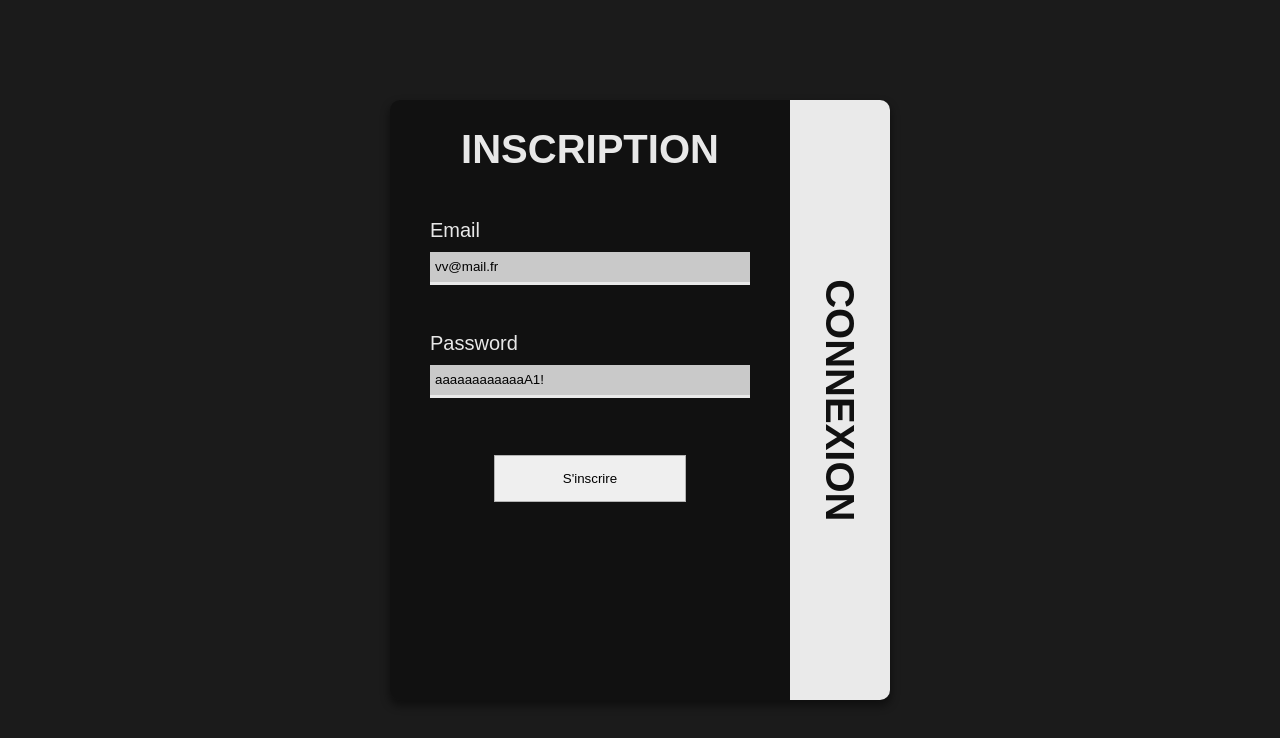
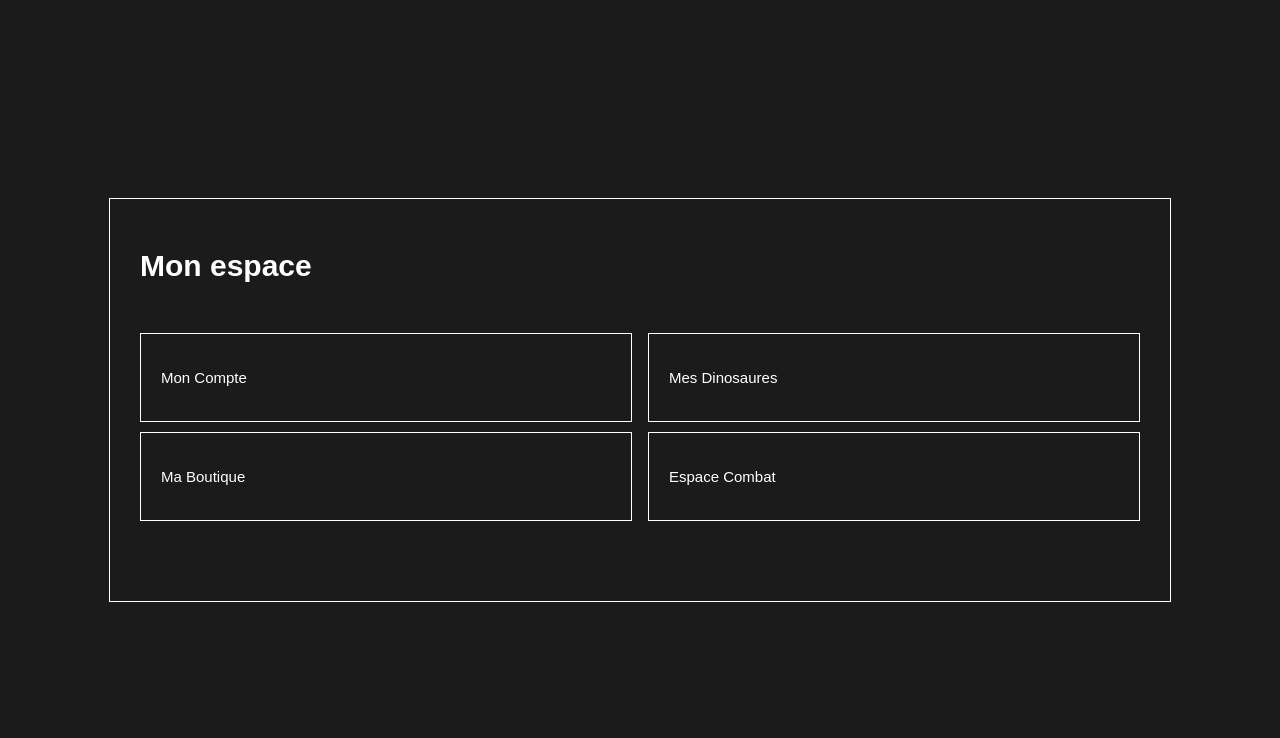
Before and after one commit to Vince441/Le-Monde-Perdu-FrontEnd, an Angular app: page /espace-utilisateur in a window 1280 px wide. Before the commit this address led to /accueil. Shown: the top 738 px of the page. Built offline with nearby package versions, Linux system fonts and the light colour scheme.

Commit message:
gtml et css connexion inscription et espace utilisateur

```diff
--- a/src/app/app.routes.ts
+++ b/src/app/app.routes.ts
@@ -14,7 +14,7 @@ export const routes: Routes = [
     {
         path: 'espace-utilisateur',
         loadComponent: () => import('./pages/utilisateur/espace-utilisateur/espace-utilisateur').then(m => m.EspaceUtilisateur),
-        canActivate: [authGuard]
+        // canActivate: [authGuard]
     }, {
         path: '',
         redirectTo: 'accueil',
--- a/src/app/pages/accueil/accueil.html
+++ b/src/app/pages/accueil/accueil.html
@@ -7,14 +7,14 @@
 
             <div class="container-input-connexion">
                 <div class="form-input">
+                    <input placeholder="" type="email" formControlName="email">
                     <label>
                         Email
                     </label>
-                    <input type="email" formControlName="email">
                 </div>
-                <div class="form-input">
+                <div class="form-input absolute">
+                    <input placeholder="" type="password" formControlName="password">
                     <label>Password</label>
-                    <input type="text" formControlName="password">
                 </div>
             </div>
 
@@ -37,14 +37,16 @@
 
             <div class="container-input-connexion">
                 <div class="form-input">
+
+                    <input placeholder="" type="email" formControlName="email">
                     <label>
-                        email
+                        Email
                     </label>
-                    <input type="email" formControlName="email">
                 </div>
                 <div class="form-input">
+
+                    <input placeholder="" type="text" formControlName="password">
                     <label>Password</label>
-                    <input type="text" formControlName="password">
                 </div>
             </div>
 
--- a/src/app/pages/accueil/accueil.scss
+++ b/src/app/pages/accueil/accueil.scss
@@ -1,16 +1,15 @@
 .container-form {
     display: flex;
     box-shadow: 0px 5px 9px 1px rgba(0, 0, 0, 0.44);
-    border-radius: 10px 10px 10px 10px;
 
     form {
         width: 400px;
         height: 600px;
         background-color: var(--secondary-color);
-        border-radius: 10px 0px 0px 10px;
         display: flex;
         flex-direction: column;
         align-items: center;
+        justify-content: center;
         row-gap: 20px;
         animation: transition 1.5s ease-in-out;
 
@@ -26,17 +25,21 @@
                 .form-input {
                     label {
                         color: var(--secondary-color);
+
                     }
 
                     input {
-                        box-shadow: 0px 3px 0px 0px #d4d4d4f1;
                         background-color: var(--white);
+                        box-shadow: 0px 1px 0px 0px var(--secondary-color);
+                        color: var(--primary-color);
+                    }
+
+                    input:focus+label,
+                    input:not(:placeholder-shown)+label {
+                        top: -50%;
+                        font-size: 1.5rem;
                     }
                 }
-            }
-
-            label {
-                color: var(--secondary-color);
             }
         }
 
@@ -44,12 +47,11 @@
             from {
                 opacity: 0;
             }
+
             to {
                 opacity: 1;
             }
-
         }
-
 
         h1 {
             font-size: 4rem;
@@ -69,23 +71,36 @@
                 width: 100%;
                 color: white;
                 row-gap: 10px;
+                position: relative;
 
                 label {
                     font-size: 2rem;
                     color: var(--white);
+                    position: absolute;
+                    transition: all 0.3s ease;
+                    top: 20%;
                 }
 
                 input {
                     height: 20px;
                     border-radius: 0px;
-                    box-shadow: 0px 3px 0px 0px var(--white);
-                    background-color: #d4d4d4f1;
+                    box-shadow: 0px 1px 0px 0px var(--white);
+                    background-color: var(--secondary-color);
                     border: 0;
-                    padding: 5px;
+                    padding: 5px 0 5px 0;
+                    color: var(--white);
+                    font-size: 1.7rem;
 
                     &:focus-visible {
-                        outline: 0px
+                        outline: 0px;
                     }
+                }
+
+                input:focus+label,
+                input:not(:placeholder-shown)+label {
+                    top: -50%;
+                    ;
+                    font-size: 1.5rem;
                 }
             }
         }
@@ -93,7 +108,6 @@
         .container-btn {
             width: 80%;
             padding: 3rem;
-
 
             .list-btn {
                 padding: 0;
@@ -104,7 +118,6 @@
                     display: flex;
                     justify-content: center;
 
-
                     .btn {
                         padding: 1.5rem;
                         border-radius: 0px;
@@ -113,6 +126,7 @@
                         transition: all 0.2s ease;
                         width: 60%;
                         border: 1px solid rgba(0, 0, 0, 0.247);
+                        background-color: var(--white);
 
                         &:active {
                             background-color: var(--secondary-color);
@@ -127,7 +141,6 @@
     .connexion-wrapper {
         height: 600px;
         width: 100px;
-        border-radius: 0 10px 10px 0;
         background-color: var(--white);
         display: flex;
         justify-content: center;
@@ -140,7 +153,7 @@
 
             .connexion {
                 h1 {
-                    color: var(--white)
+                    color: var(--white);
                 }
             }
         }
--- a/src/app/pages/accueil/accueil.ts
+++ b/src/app/pages/accueil/accueil.ts
@@ -33,8 +33,8 @@ export class Accueil {
   ) {
 
     this.form = this.fb.group({
-      email: ['vv@mail.fr', Validators.required],
-      password: ['aaaaaaaaaaaaA1!', Validators.required]
+      email: ['', Validators.required],
+      password: ['', Validators.required]
     });
 
   }
--- a/src/app/pages/utilisateur/espace-utilisateur/espace-utilisateur.html
+++ b/src/app/pages/utilisateur/espace-utilisateur/espace-utilisateur.html
@@ -1,12 +1,24 @@
 <div class="main">
 
     <div class="container-mon-espace">
+
         <h1>Mon espace</h1>
-        <p>Noubliez-pas de mettre</p>
-        <div class="mon-espace"><p>Mon Compte</p></div>
-        <div class="mon-espace"><p>Mes Dinosaures</p></div>
-        <div class="mon-espace"><p>Ma Boutique</p></div>
-        <div class="mon-espace"><p>Espace Combat</p></div>
+
+
+        <ul>
+            <li><a href="#">
+                    <p>Mon Compte</p>
+                </a></li>
+            <li><a href="#">
+                    <p>Mes Dinosaures</p>
+                </a></li>
+            <li><a href="#">
+                    <p>Ma Boutique</p>
+                </a></li>
+            <li><a href="#">
+                    <p>Espace Combat</p>
+                </a></li>
+        </ul>
     </div>
 
 </div>
--- a/src/app/pages/utilisateur/espace-utilisateur/espace-utilisateur.scss
+++ b/src/app/pages/utilisateur/espace-utilisateur/espace-utilisateur.scss
@@ -0,0 +1,49 @@
+.container-mon-espace {
+    width: 1000px;
+
+    border: 1px solid white;
+    padding: 0 3rem 3rem 3rem;
+    display: flex;
+    flex-direction: column;
+    justify-content: center;
+
+
+
+
+    h1 {
+        font-size: 3rem;
+        color: var(--white);
+        margin: 0;
+        padding: 5rem 0 5rem 0;
+    }
+
+
+
+    ul {
+        width: 100%;
+        margin: 0;
+        display: flex;
+        flex-wrap: wrap;
+        justify-content: space-between;
+        gap: 10px;
+        padding: 0 0 5rem 0;
+
+        li {
+            list-style-type: none;
+            border: 1px solid var(--white);
+            width: 45%;
+            padding: 2rem;
+            cursor: pointer;
+
+            a {
+                text-decoration: none;
+
+                p {
+                    font-size: 1.5rem;
+                    color: var(--white);
+                }
+            }
+        }
+    }
+
+}
--- /dev/null
+++ b/src/app/pages/utilisateur/mes-dinosaures/mes-dinosaures.html
@@ -0,0 +1 @@
+<p>mes-dinosaures works!</p>
--- a/src/styles.scss
+++ b/src/styles.scss
@@ -13,7 +13,7 @@ body, html{
     --secondary-color: #111111;
     --padding : 10px;
     --margin : 10px;
-    --white: rgba(255, 255, 255, 0.904);
+    --white: white;
 }
 
 
```
Also changed, not shown: src/app/pages/utilisateur/mes-dinosaures/mes-dinosaures.ts (added, +11 -0 lines), src/app/pages/utilisateur/mes-dinosaures/mes-dinosaures.scss (added), 1 other file (tests, documents, lock files or other folders).
